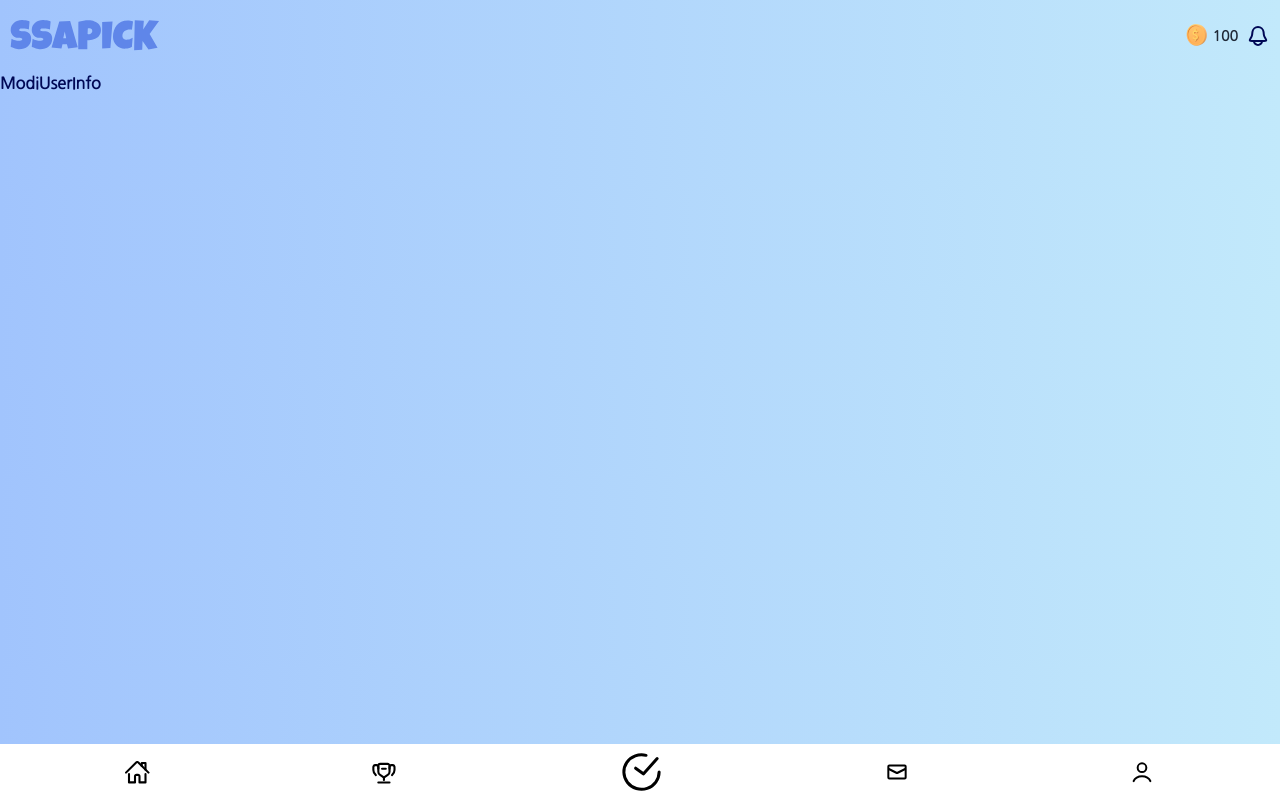
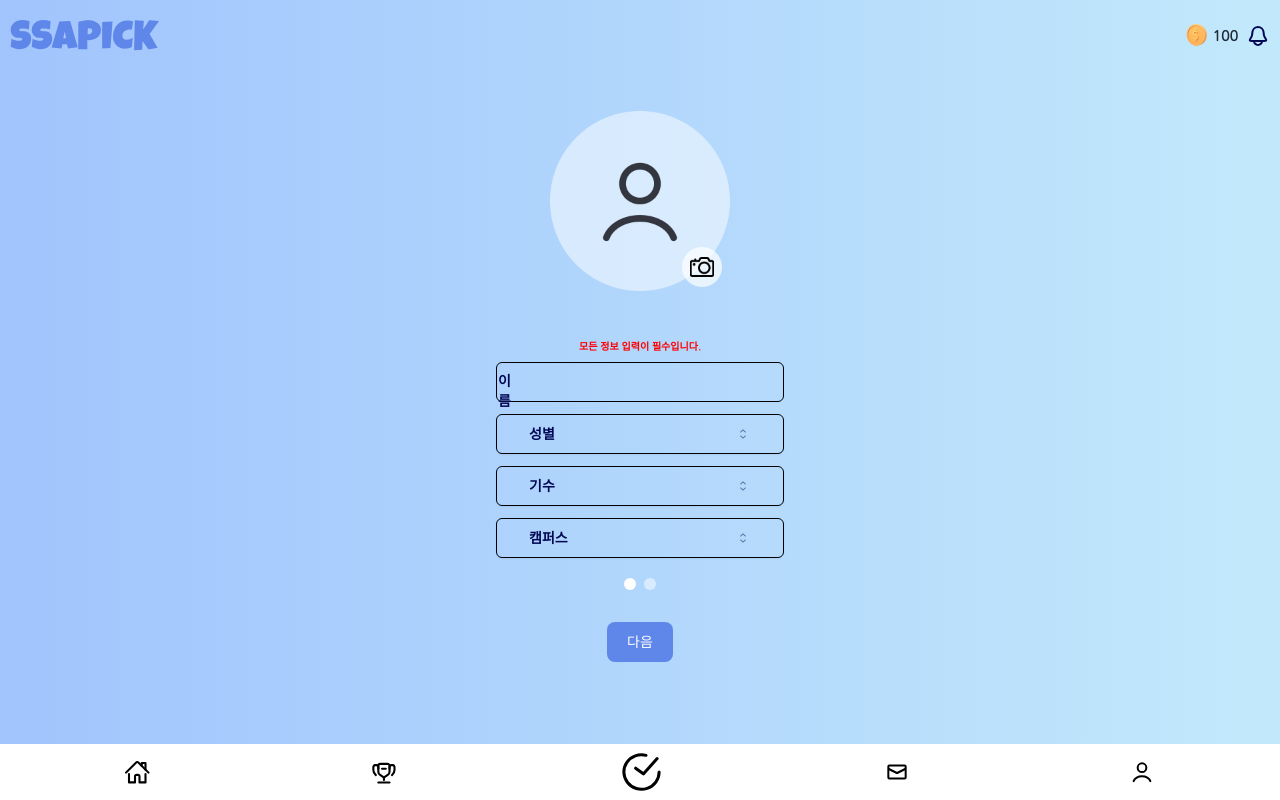
Before and after one commit to rlaehdud1002/SSAPICK, a React (Create React App) app in the folder client/: page /modiuserinfo in a window 1280 px wide. Built offline with nearby package versions, Linux system fonts and the light colour scheme.

Commit message:
[FEAT] 정보입력 에러 메시지 완료

```diff
--- a/client/src/App.tsx
+++ b/client/src/App.tsx
@@ -15,6 +15,7 @@ import Attendance from 'pages/Attendance';
 import LocationAlarm from 'pages/LocationAlarm';
 import QuestionList from 'pages/QuestionList';
 import SetAccont from 'pages/SetAccount';
+import Login from 'pages/Login';
 
 
 
@@ -36,16 +37,18 @@ function App() {
             <Route path="/pick" element={<Pick />} />
             <Route path="/message" element={<Message />} />
             <Route path="/profile" element={<Profile />} />
-            <Route path="/UserInfo" element={<UserInfo />} />
-            <Route path="/UserAddInfo" element={<UserAddInfo />} />
-            <Route path="/ModiUserInfo" element={<ModiUserInfo />} />
-            <Route path="/SetAlarm" element={<SetAlarm />} />
-            <Route path="/Friend" element={<Freind/>} />
-            <Route path="/Block" element={<Block/>} />
-            <Route path="/Attendance" element={<Attendance/>} />
-            <Route path="/LocationAlarm" element={<LocationAlarm/>} />
-            <Route path="/QuestionList" element={<QuestionList/>} />
-            <Route path="/SetAccount" element={<SetAccont/>} />
+            <Route path="/userinfo" element={<UserInfo />} />
+            <Route path="/useraddinfo" element={<UserAddInfo />} />
+            <Route path="/modiuserinfo" element={<ModiUserInfo />} />
+            <Route path="/setalarm" element={<SetAlarm />} />
+            <Route path="/friend" element={<Freind/>} />
+            <Route path="/block" element={<Block/>} />
+            <Route path="/attendance" element={<Attendance/>} />
+            <Route path="/locationalarm" element={<LocationAlarm/>} />
+            <Route path="/questionlist" element={<QuestionList/>} />
+            <Route path="/setaccount" element={<SetAccont/>} />
+            <Route path="/login" element={<Login/>} />
+
             </Routes>
         <div className="flex flex-col max-h-screen">
           <Footer />
--- a/client/src/buttons/DoneButton.tsx
+++ b/client/src/buttons/DoneButton.tsx
@@ -4,7 +4,7 @@ interface DoneButtonProps {
 }
 
 const DoneButton = ({title}:DoneButtonProps) => (
-  <button type="submit" className="text-white background-color-5F86E9 font-medium rounded-lg text-sm my-4 px-5 py-2.5 " >{title}</button>
+  <button type="submit" className="text-white background-color-5F86E9 font-medium rounded-lg text-sm mt-4 mb-20 px-5 py-2.5 " >{title}</button>
 );
 
 export default DoneButton;
--- a/client/src/components/LoginPage/InfoInput.tsx
+++ b/client/src/components/LoginPage/InfoInput.tsx
@@ -1,18 +1,42 @@
+import { ErrorMessage } from '@hookform/error-message';
 import { UseFormRegisterReturn } from "react-hook-form";
 
+
 interface InfoInputProps {
+  name: string,
   title: string,
-  register: UseFormRegisterReturn
+  register: UseFormRegisterReturn,
+  errors: object
 }
 
-const InfoInput = ({ title, register }: InfoInputProps) => {
+const InfoInput = ({ name, title, register, errors }: InfoInputProps) => {
+  console.log(name)
   return (
-
-    <div className="w-72 h-10 text-sm flex justify-center py-2 border border-black rounded-md">
-      <label className="relative w-40 ml-8" htmlFor={title}>
+    <div className='flex flex-col'>
+      <div>
+      <div className="w-72 h-10 text-sm flex justify-center py-2 border border-black rounded-md">
+      <label className="relative w-40 ml-8" htmlFor={name}>
         {title}
       </label>
-      <input type="text" autoComplete="off" className="bg-transparent outline-none ml-10" {...register} />
+      <input
+        type="text"
+        id={name}
+        autoComplete="off"
+        className="bg-transparent outline-none ml-10"
+        {...register}
+      />
+      </div>
+      <div className='my-1 ml-2'>
+      <ErrorMessage
+        errors={errors}
+        name={name}
+        render={({ message }) => (
+          <h6 className="text-red-400 text-xs ">
+            {message}
+          </h6>
+        )} />
+        </div>
+      </div>
     </div>
 
   );
--- a/client/src/components/LoginPage/InfoSelect.tsx
+++ b/client/src/components/LoginPage/InfoSelect.tsx
@@ -1,3 +1,4 @@
+import { ErrorMessage } from '@hookform/error-message';
 import {
   Select,
   SelectContent,
@@ -12,9 +13,11 @@ interface InfoSelectProps {
   title: string;
   register: UseFormRegisterReturn;
   setValue: any;
+  errors?: object;
+  name: string;
 }
 
-const InfoSelect = ({ title, register, setValue }: InfoSelectProps) => {
+const InfoSelect = ({ title, register, setValue, errors, name }: InfoSelectProps) => {
   const handleChange = (value: string) => {
     setValue(value);
   };
@@ -22,6 +25,8 @@ const InfoSelect = ({ title, register, setValue }: InfoSelectProps) => {
   console.log();
 
   return (
+    <div>
+    <div>
     <Select {...register} onValueChange={handleChange}>
       <SelectTrigger className="w-72 h-10 px-8 text-sm border-black">
         <SelectValue placeholder={title} />
@@ -64,7 +69,18 @@ const InfoSelect = ({ title, register, setValue }: InfoSelectProps) => {
         </SelectGroup>
       </SelectContent>
     </Select>
-
+    </div>
+    <div className='mt-1 ml-2'>
+    <ErrorMessage
+        errors={errors}
+        name={name}
+        render={({ message }) => (
+          <h6 className="text-red-400 text-xs ">
+            {message}
+          </h6>
+        )} />
+        </div>
+    </div>
   );
 };
 
--- a/client/src/pages/Home.tsx
+++ b/client/src/pages/Home.tsx
@@ -1,4 +1,5 @@
 import Response from "components/MainPage/Response";
+import { Link } from "react-router-dom";
 
 const Home = () => {
   return (
--- /dev/null
+++ b/client/src/pages/ModiUserAddInfo.tsx
@@ -0,0 +1,5 @@
+const ModiUserAddInfo = () => {
+  return <div>ModiUserAddInfo</div>
+}
+
+export default ModiUserAddInfo;
--- a/client/src/pages/ModiUserInfo.tsx
+++ b/client/src/pages/ModiUserInfo.tsx
@@ -1,5 +1,69 @@
+import DoneButton from "buttons/DoneButton"
+import InfoInput from "components/LoginPage/InfoInput"
+import InfoSelect from "components/LoginPage/InfoSelect"
+import ProfileCameraIcon from "icons/ProfileCameraIcon"
+import { useState } from "react"
+import { useForm } from "react-hook-form"
+
+
+interface UserForm {
+  name: string;
+  gender: string;
+  th: number;
+  campus: string;
+}
+
+
 const ModiUserInfo = () => {
-  return <div>ModiUserInfo</div>
+  const { register, handleSubmit, setValue, formState: { errors } } = useForm<UserForm>();
+  const [setUploadImage] = useState<File | undefined>(undefined)
+
+  const onSubmit = (data: UserForm) => {
+
+    const form = new FormData()
+    form.append("name", data.name)
+    form.append("image", "")
+    console.log(data)
+  }
+
+  const onInvalid = (errors: any) => {
+    console.log("error", errors)
+  }
+
+  return <form onSubmit={handleSubmit(onSubmit, onInvalid)}>
+
+    <div className="flex w-full flex-col justify-center items-center mt-10 space-y-2">
+      <div className="mb-10">
+        <ProfileCameraIcon setUploadImage={setUploadImage} />
+      </div>
+
+      <div className="mb-20" style={{ color: "red", fontSize: 10 }}>모든 정보 입력이 필수입니다.</div>
+
+      <InfoInput name="name" title="이름" register={register("name", {
+        required: "이름을 입력해주세요.",
+        maxLength: { value: 10, message: "10글자로 입력해주세요." },
+      })} errors={errors} />
+
+      <InfoSelect name="gender" title="성별" register={register("gender", {
+        required: "성별을 선택해주세요."
+      })} setValue={(value: string) => setValue("gender", value)} errors={errors}/>
+
+      <InfoSelect name="th" title="기수" register={register("th", {
+        required: "기수를 선택해주세요."
+      })} setValue={(value: number) => setValue("th", value)} errors={errors}/>
+
+      <InfoSelect name="campus" title="캠퍼스" register={register("campus", {
+        required: "캠퍼스를 선택해주세요."
+      })} setValue={(value: string) => setValue("campus", value)} errors={errors}/>
+      <div className="flex">
+        <div className="bg-white w-3 h-3 rounded-full my-2 mx-1"></div>
+        <div className="bg-white w-3 h-3 rounded-full my-2 mx-1 opacity-50"></div>
+      </div>
+      <div>
+        <DoneButton title="다음" />
+      </div>
+    </div>
+  </form>
 }
 
 export default ModiUserInfo;
--- a/client/src/pages/Profile.tsx
+++ b/client/src/pages/Profile.tsx
@@ -37,7 +37,7 @@ const Profile = () => {
       </ProfileAlarm>
       </Link>
       <Link to="/Attendance">
-      <ProfileAlarm title="출석 체크" content="연속 출석 도전하고 PIICKCO 얻자 !">
+      <ProfileAlarm title="출석 체크" content="연속 출석 도전하고 PICKCO 얻자 !">
         <AttendanceIcon width={50} height={50} />
       </ProfileAlarm>
       </Link>
--- a/client/src/pages/UserAddInfo.tsx
+++ b/client/src/pages/UserAddInfo.tsx
@@ -17,7 +17,7 @@ interface AddUserForm {
 const UserAddInfo = () => {
     const navigate = useNavigate()
 
-    const { register, handleSubmit, setValue } = useForm<AddUserForm>();
+    const { register, handleSubmit, setValue, formState:{errors} } = useForm<AddUserForm>();
 
     const onSubmit = (data: AddUserForm) => {
         console.log(data)
@@ -37,34 +37,34 @@ const UserAddInfo = () => {
         </div>
         <div className="flex w-full flex-col justify-center items-center space-y-2">
 
-            <InfoInput title="MBTI" register={register("mbti", {
+            <InfoInput name="mbti" title="MBTI" register={register("mbti", {
                 required: "MBTI를 입력해주세요.",
                 maxLength: { value: 4, message: "4글자로 입력해주세요." },
                 minLength: { value: 4, message: "4글자로 입력해주세요." },
                 pattern: { value: /^[E,I,N,S,T,F,P,J]{4}$/, message: "대문자 MBTI 유형으로 입력해주세요." }
-            })} />
+            })} errors={errors} />
 
-            <InfoSelect title="반" register={register("class", {
+            <InfoSelect name="class" title="반" register={register("class", {
                     required: "반을 선택해주세요."
-                })} setValue={(value: number) => setValue("class", value)} />
+                })} setValue={(value: number) => setValue("class", value)} errors={errors}/>
 
 
-            <InfoInput title="전공" register={register("major", {
+            <InfoInput name="major" title="전공" register={register("major", {
                 required: "전공을 입력해주세요.",
                 maxLength: { value: 20, message: "20글자 이하로 입력해주세요." }
-            })} />
-            <InfoInput title="생년월일" register={register("birth", {
+            })}errors={errors} />
+            <InfoInput name="birth" title="생년월일" register={register("birth", {
                 required: "생년월일을 입력해주세요.",
                 pattern:{value:/^\d{4}-\d{2}-\d{2}$/, message:"YYYY-MM-DD 형식으로 입력해주세요."
-            }})} />
-            <InfoInput title="동네 " register={register("town", {
+            }})}errors={errors} />
+            <InfoInput name="town" title="동네 " register={register("town", {
                 required: "동네를 입력해주세요.",
                 maxLength: { value: 20, message: "20글자 이하로 입력해주세요." }
-            })} />
-            <InfoInput title="관심사" register={register("hobby", {
+            })}errors={errors} />
+            <InfoInput name="hobby" title="관심사" register={register("hobby", {
                 required: "관심사를 입력해주세요.",
                 maxLength: { value: 20, message: "20글자 이하로 입력해주세요." }
-            })} />
+            })}errors={errors} />
             <div className="flex">
                 <div className="bg-white w-3 h-3 rounded-full my-2 mx-1 opacity-50"></div>
                 <div className="bg-white w-3 h-3 rounded-full my-2 mx-1 "></div>
--- a/client/src/pages/UserInfo.tsx
+++ b/client/src/pages/UserInfo.tsx
@@ -21,7 +21,7 @@ const UserInfo = () => {
         navigate('/UserAddInfo')
     }
 
-    const { register, handleSubmit, setValue } = useForm<UserForm>();
+    const { register, handleSubmit, setValue, formState: { errors } } = useForm<UserForm>();
     const [setUploadImage] = useState<File | undefined>(undefined)
 
     const onSubmit = (data: UserForm) => {
@@ -45,27 +45,27 @@ const UserInfo = () => {
                 <div className="mb-10">
                     <ProfileCameraIcon setUploadImage={setUploadImage} />
                 </div>
-            <div className="mb-20" style={{ color: "red", fontSize: 10 }}>모든 정보 입력이 필수입니다.</div>
+                <div className="mb-20" style={{ color: "red", fontSize: 10 }}>모든 정보 입력이 필수입니다.</div>
 
-                <InfoInput title="이름" register={register("name", {
+                <InfoInput name="name" title="이름" register={register("name", {
                     required: "이름을 입력해주세요.",
                     maxLength: { value: 10, message: "10글자로 입력해주세요." },
-                })} />
+                })} errors={errors} />
 
-                <InfoSelect title="성별" register={register("gender", {
+                <InfoSelect name="gender" title="성별" register={register("gender", {
                     required: "성별을 선택해주세요."
-                })} setValue={(value: string) => setValue("gender", value)} />
+                })} setValue={(value: string) => setValue("gender", value)} errors={errors}/>
 
-                <InfoSelect title="기수" register={register("th", {
+                <InfoSelect name="th" title="기수" register={register("th", {
                     required: "기수를 선택해주세요."
-                })} setValue={(value: number) => setValue("th", value)} />
+                })} setValue={(value: number) => setValue("th", value)} errors={errors}/>
 
-                <InfoSelect title="캠퍼스" register={register("campus", {
+                <InfoSelect name="campus" title="캠퍼스" register={register("campus", {
                     required: "캠퍼스를 선택해주세요."
-                })} setValue={(value: string) => setValue("campus", value)} />
+                })} setValue={(value: string) => setValue("campus", value)} errors={errors}/>
                 <div className="flex">
-                <div className="bg-white w-3 h-3 rounded-full my-2 mx-1"></div>
-                <div className="bg-white w-3 h-3 rounded-full my-2 mx-1 opacity-50"></div>
+                    <div className="bg-white w-3 h-3 rounded-full my-2 mx-1"></div>
+                    <div className="bg-white w-3 h-3 rounded-full my-2 mx-1 opacity-50"></div>
                 </div>
                 <div>
                     <DoneButton title="다음" />
```
